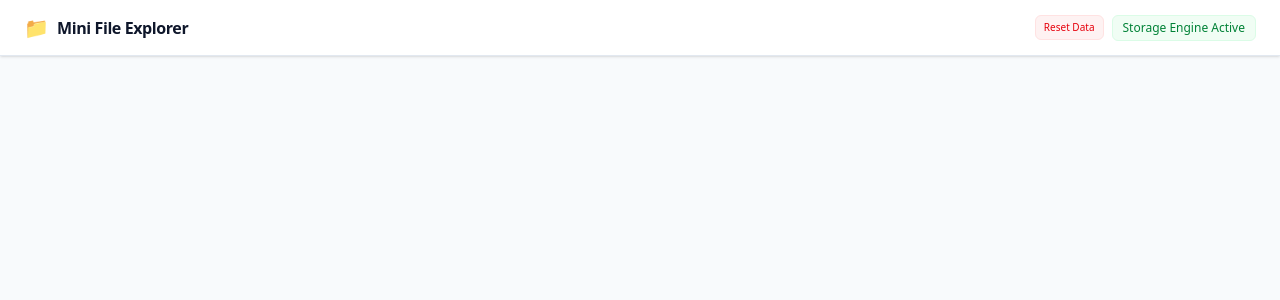
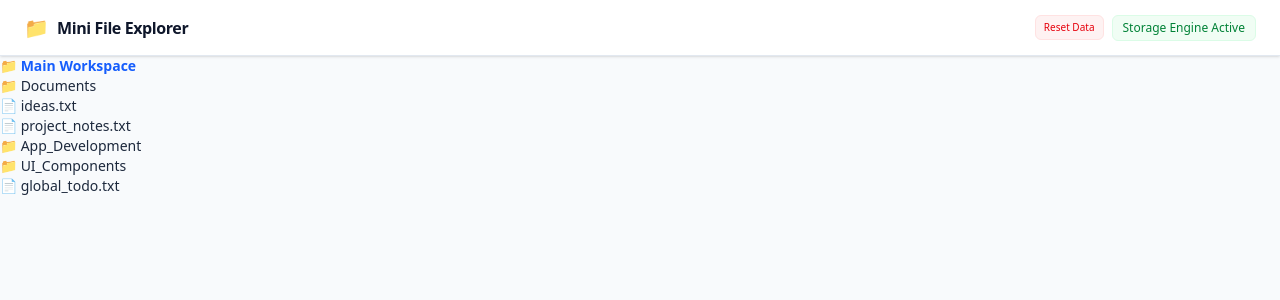
Before and after one commit to prio12/recursive-file-explore, a Next.js app: page / in a window 1280 px wide. Shown: the top 300 px of the page. Built offline with nearby package versions, Linux system fonts and the light colour scheme.

Commit message:
build recursive SidebarItem component to render nested file trees (initially

```diff
--- a/app/page.tsx
+++ b/app/page.tsx
@@ -3,6 +3,8 @@ import { Navbar } from "@/components/Navbar";
 import { FileNode } from "@/types/types";
 import { useEffect, useState } from "react";
 import { initialFileSystem } from "../mockData";
+import { SidebarItem } from "@/components/SidebarItem";
+import { findNodeById } from "@/utils/fileUtils";
 
 export default function Home() {
   // Initializing the file tree state with injected dummy data
@@ -10,6 +12,9 @@ export default function Home() {
 
   // Ensures client-only code/localStorage runs only after the initial mount
   const [hasMounted, setHasMounted] = useState<boolean>(false);
+
+  // Tracks the active folder ID, starting at "root" from dummy data and updating based on user clicks
+  const [currentFolderId, setCurrentFolderId] = useState<string>("root");
 
   //Handle initial data load safely on client mount
   useEffect(() => {
@@ -34,10 +39,29 @@ export default function Home() {
     localStorage.setItem("file_tree", JSON.stringify(fileTree));
   }, [fileTree, hasMounted]);
 
+  // Tracks which folder is clicked by the user to update the main workspace view
+  const handleSelectFolder = (id: string) => {
+    setCurrentFolderId(id);
+    // setIsMobileSidebarOpen(false);
+  };
+
+  //Get current folder
+  const activeFolder = findNodeById(fileTree, currentFolderId) || fileTree[0];
+
   return (
     <div className="flex flex-col h-screen bg-slate-50 text-slate-800  overflow-hidden">
       {/* navbar */}
       <Navbar />
+      <div>
+        {fileTree?.map((rootNode) => (
+          <SidebarItem
+            key={rootNode?.id}
+            node={rootNode}
+            currentFolderId={currentFolderId}
+            onSelectFolder={handleSelectFolder}
+          />
+        ))}
+      </div>
     </div>
   );
 }
--- /dev/null
+++ b/components/SidebarItem.tsx
@@ -0,0 +1,48 @@
+import { FileNode } from "@/types/types";
+
+interface SidebarItemProps {
+  node: FileNode;
+  currentFolderId: string;
+  onSelectFolder: (id: string) => void;
+  //   depth?: number;
+}
+
+export const SidebarItem = ({
+  node,
+  currentFolderId,
+  onSelectFolder,
+}: SidebarItemProps) => {
+  const isFolder = node.type === "folder";
+
+  // Handle clicking a line item row
+  const handleClick = (e: React.MouseEvent) => {
+    e.stopPropagation();
+    if (isFolder) {
+      onSelectFolder(node.id);
+      // Toggle expand/collapse when clicking the row
+      //   setIsOpen(!isOpen);
+    }
+  };
+  return (
+    <div>
+      <div
+        onClick={handleClick}
+        className={`cursor-pointer text-sm ${
+          currentFolderId === node.id ? "text-blue-600 font-bold" : ""
+        }`}
+      >
+        {isFolder ? "📁" : "📄"} {node.name}
+      </div>
+
+      {isFolder &&
+        node.children?.map((child) => (
+          <SidebarItem
+            key={child.id}
+            node={child}
+            currentFolderId={currentFolderId}
+            onSelectFolder={onSelectFolder}
+          />
+        ))}
+    </div>
+  );
+};
--- /dev/null
+++ b/utils/fileUtils.ts
@@ -0,0 +1,18 @@
+import { FileNode } from "@/types/types";
+
+//Find the active folder
+export const findNodeById = (
+  nodes: FileNode[],
+  id: string,
+): FileNode | null => {
+  for (const node of nodes) {
+    if (node.id === id) return node;
+
+    // Run a recursive search if the node has nested children
+    if (node.children) {
+      const found = findNodeById(node.children, id);
+      if (found) return found;
+    }
+  }
+  return null;
+};
```
